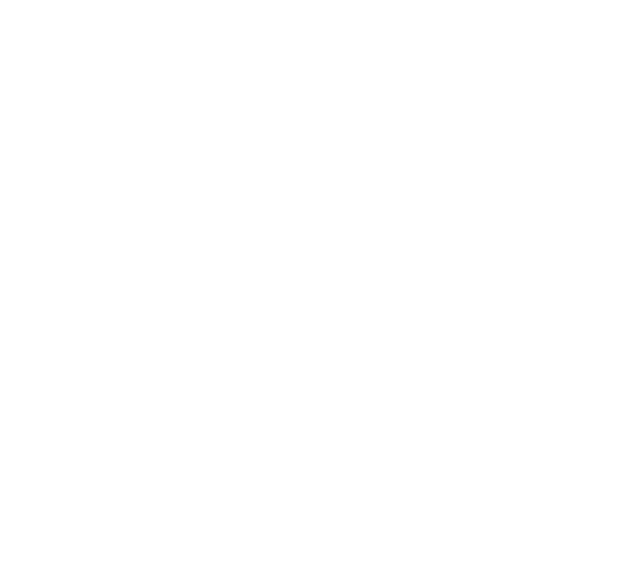
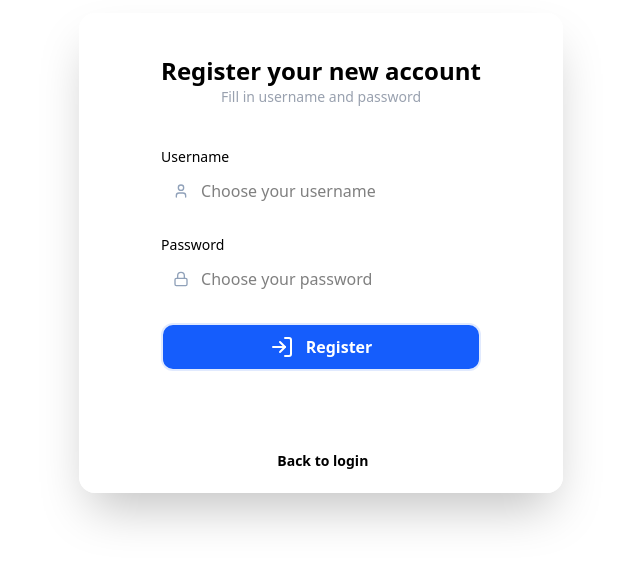
Before and after one commit to Jawen04/PasswordPal, a React (Vite) app in the folder frontend/: page /createAccount in a window 1280 px wide. Shown: the part 147-712 px from the top of the page, without its empty margins (319-959 px from the left). Built offline with nearby package versions, Linux system fonts and the light colour scheme.

Commit message:
added register user page

```diff
--- a/frontend/src/pages/CreateAccountPage.jsx
+++ b/frontend/src/pages/CreateAccountPage.jsx
@@ -1,96 +1,123 @@
-import { useContext, useState } from 'react';
+import { useContext, useEffect, useState } from 'react';
+import { CredentialsContext } from '../util/LoginContext';
+import loginImg from '../assets/login.png';
 import backgroundImg from '../assets/nature.jpg'
+import checkCred from '../util/CheckCred'
+import { BrowserRouter as Router, Routes, Route, Navigate, useNavigate } from "react-router-dom";
+import { User, Lock, LogIn } from 'lucide-react'
+import { loginUser } from "../util/loginUser"
+import ErrorPopup from '../components/ErrorPopUp';
 import CreateUser from '../util/CreateUser';
-import { BrowserRouter as Router, Routes, Route, Navigate, useNavigate } from "react-router-dom";
 
 export default function CreateAccountPage() {
   const [username, setUsername] = useState("");
-    const [password1, setPassword1] = useState("");
-    const [password2, setPassword2] = useState("");
+  const [password, setPassword] = useState("");
+  const [granted, setGranted] = useState(false)
+  const [loading, setLoading] = useState(false);
 
 
   const navigate = useNavigate();
 
-    const credOK = () => {
-        return (
-            username.trim() !== "" &&
-            password1.trim() !== "" &&
-            password2.trim() !== "" &&
-            password1 === password2
-        );
+  const handleRegister = async (e) => {
+    if(loading) return;
+    if (username === "" || password === "") {
+      setGranted(false);
+      setLoading(true);
+      <ErrorPopup message="Username and password field cannot be empty!" />
+      setTimeout(() => setLoading(false), 2000);
+      return;
+    }
+
+    const isValid = await CreateUser(username, password);
+    setLoading(true);
+    if (isValid) {
+      setGranted(true)
+      setTimeout(() => setLoading(false), 2000);
+      navigate("/dashboard");
+    } else {
+      setGranted(false);
+    }
+
   };
 
 
-    const submit = async (e) => {
-        if(!credOK()) {
-            alert("Enter valid username and password!")
-            return;
-        }
-        const response = await CreateUser(username, password2);
-        if(response) {
-          navigate("/auth/login")
-        }
-    }
-
-  const handleKeyDown = async (e) => {
-    if (e.key === 'Enter') {
-      if  (!credOK()) {
-        alert("select a username and a password");
-      } else {
-
-      }
-    }
-  };
 
   return (
-    <div className='content'>
-      <div className='background'>
-        <div className='login-container'>
-          <div className='welcome-text'>
-            <h1>Create your account at PasswordPal</h1>
+
+      <div className='flex justify-center items-center h-screen'>
+
+        <div className='flex flex-col pl-20 pr-20 pt-10 pb-5 border-2 rounded-2xl shadow-2xl'>
+          <div className='flex flex-col justify-center items-center pb-10'>
+            <p className='text-2xl font-bold text-black'>Register your new account</p>
+            <p className='text-sm text-gray-400'>Fill in username and password</p>
+
           </div>
-          <div className='pass-and-username'>
-            <h5 >Choose username</h5>
+          {/* USERNAME FIELD */}
+            <div className='w-full'>
+              <p className='text-black text-sm '>Username</p>
+              <div className="relative">
+                <User className="absolute left-3 top-1/2 transform -translate-y-1/2 text-slate-400 w-4 h-4" />
                 <input
-              type='text'
-              className='text-input'
-              placeholder='E.g CoolBoi83'
-              value={username}
+                  id="email"
+                  type="email"
+                  placeholder="Choose your username"
                   onChange={(e) => setUsername(e.target.value)}
-              style={{marginBottom: '20px'}}
+                  className="text-black w-full pl-10 h-12 border-slate-200 focus:border-primary focus:ring-primary/20 transition-all duration-200"
+                  required
                 />
-             <h5 >Choose password</h5>
+              </div>
+            </div>
+
+          {/* PASSWORD FIELD */}
+            <div className='mt-5 w-full'>
+              <p className='text-black text-sm '>Password</p>
+              <div className="relative">
+                <Lock className="absolute left-3 top-1/2 transform -translate-y-1/2 text-slate-400 w-4 h-4" />
                 <input
-              type='text'
-              className='text-input'
-              placeholder='E.g keySnake54 '
-              value={password1}
-              onChange={(e) => setPassword1(e.target.value)}
-              onKeyDown={handleKeyDown}
+                  id="password"
+                  type="password"
+                  placeholder="Choose your password"
+                  onChange={(e) => setPassword(e.target.value)}
+                  className="text-black w-full pl-10 h-12 border-slate-200 focus:border-primary focus:ring-primary/20 transition-all duration-200"
+                  onKeyDown={(e) => {
+                    if (e.key === "Enter" && !loading) {
+                      handleRegister();
+                    }
+                  }}
+                  required
                 />
-            <h5>Re-enter password</h5>
-            <input
-              type='text'
-              className='text-input'
-              placeholder='E.g keySnake54 '
-              value={password2}
-              onChange={(e) => setPassword2(e.target.value)}
-              onKeyDown={handleKeyDown}
-              style={{marginBottom:'40px'}}
-            />
+              </div>
+            </div>
+
+            <div
+              key="signIn-btn"
+               className={`h-12 border-2 rounded-xl mt-5 transition-colors duration-500 ${
+                  loading && granted ? "bg-green-600" :
+                  loading && !granted ? "bg-red-600" :
+                  "bg-blue-600"
+                }`}
+            >
               <button
-                className='create-account-btn'
-                onClick={submit}
+                onClick={() => handleRegister()}
+                disabled={loading}
+                className='text-white w-full h-full flex justify-center items-center hover:cursor-pointer font-bold'
               >
-                Create account
+                <LogIn className='mr-3' />
+                {loading && !granted ? "Registering..." :
+                !loading && !granted ? "Register" :
+                !loading && granted ? "user registered successfully!" : ""
+                }
 
 
               </button>
 
+            </div>
+            <div className='flex flex-row justify-center items-center pt-20'>
+            <a className='text-black text-sm font-bold' href="/auth/login">&nbsp;Back to login</a>
 
             </div>
           </div>
-      </div>
+
         </div>
 
   );
--- a/frontend/src/pages/DashboardPage.jsx
+++ b/frontend/src/pages/DashboardPage.jsx
@@ -30,7 +30,7 @@
 
 
 
-    if(hasActiveSession) {
+    if(true) { //for development change from hasActiveSession to true
       return (
         <div>
             <Banner />
--- a/frontend/src/pages/LoginPage.jsx
+++ b/frontend/src/pages/LoginPage.jsx
@@ -39,7 +39,7 @@
 
     setLoading(true);
     const isValid = await loginUser(username, password);
-    setLoading(true);
+    setLoading(isValid);
     if (isValid) {
       setGranted(true)
       navigate("/dashboard");
--- a/frontend/src/util/CreateUser.js
+++ b/frontend/src/util/CreateUser.js
@@ -1,8 +1,6 @@
 export default async function CreateUser(username, password) {
-    const apiURL = 'http://localhost:8080/api/user/register'
-
     try {
-      const response = await fetch(apiURL, {
+      const response = await fetch('http://localhost:8080/api/user/register', {
         method: "POST",
         headers: { "Content-Type": "application/json" },
         credentials: "include",
```
Lines whose indentation alone changed are shown as unchanged.
